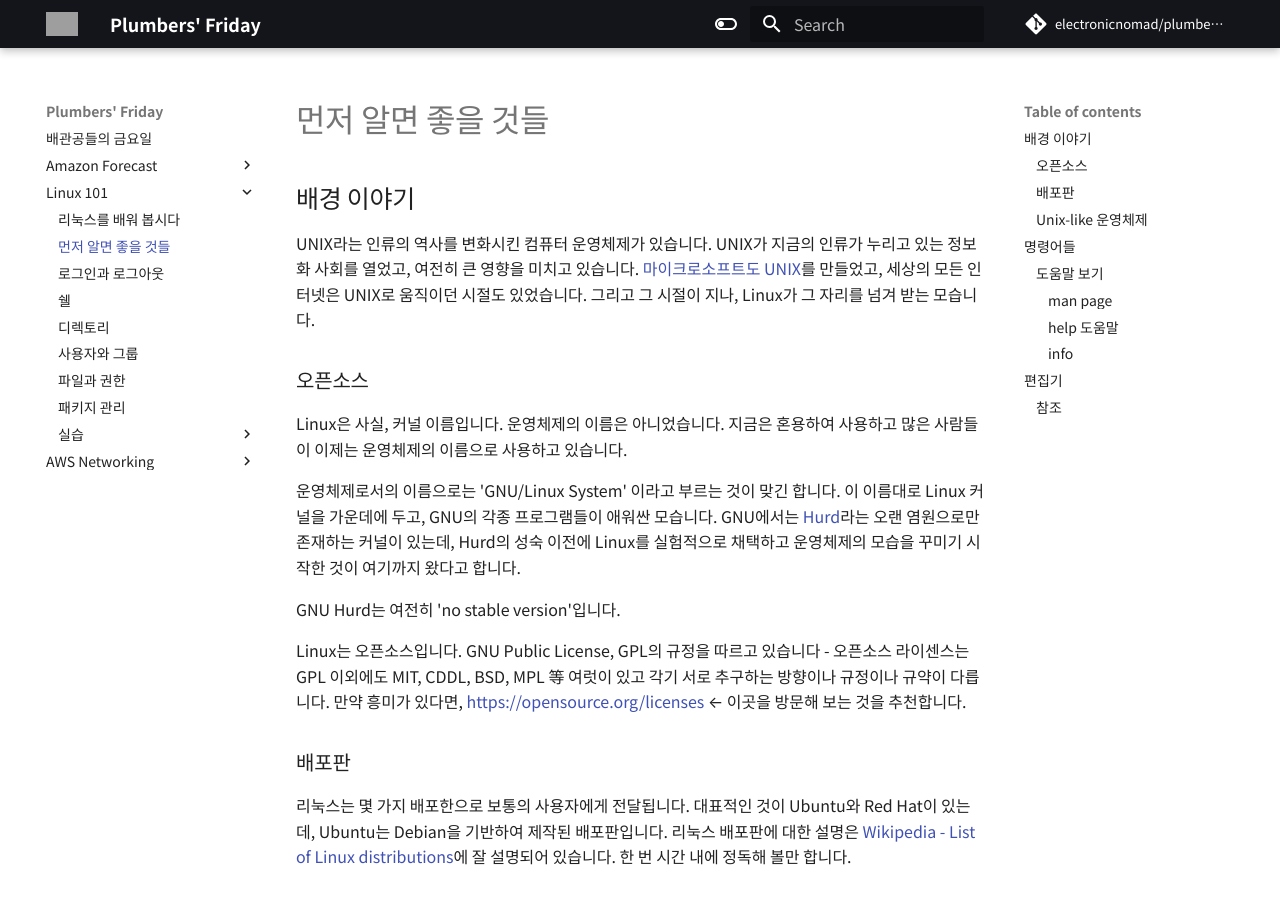
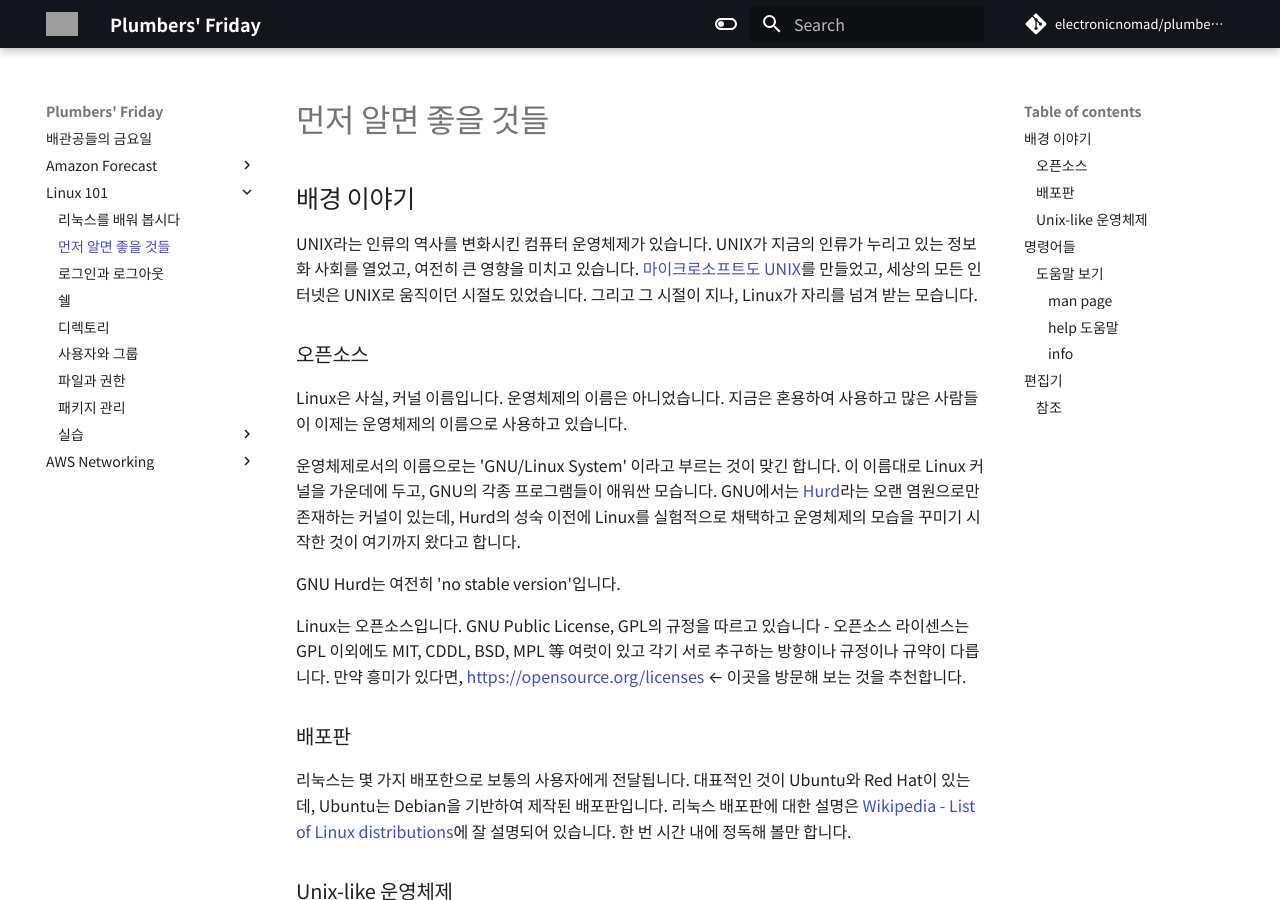
Before and after one commit to electronicnomad/plumbers-friday, an MkDocs documentation site: the page built from docs/linux/things-you-should-know-first.md, in a window 1280 px wide and 900 px high. Built offline with MkDocs 1.6.1 and Material for MkDocs 9.7.7, drawn with Linux system fonts in a browser that asks for light colours; some web fonts are replaced; comment, search, counter and statistics services are not loaded; grey boxes are pictures that could not be loaded.

Commit message:
config update

```diff
--- a/docs/linux/things-you-should-know-first.md
+++ b/docs/linux/things-you-should-know-first.md
@@ -6,7 +6,7 @@
 UNIX가 지금의 인류가 누리고 있는 정보화 사회를 열었고, 여전히 큰 영향을 미치고 있습니다.
 [마이크로소프트도 UNIX](https://en.wikipedia.org/wiki/Xenix)를 만들었고,
 세상의 모든 인터넷은 UNIX로 움직이던 시절도 있었습니다.
-그리고 그 시절이 지나, Linux가 그 자리를 넘겨 받는 모습니다.
+그리고 그 시절이 지나, Linux가 자리를 넘겨 받는 모습니다.
 
 ### 오픈소스
 
--- a/mkdocs.yml
+++ b/mkdocs.yml
@@ -18,8 +18,8 @@
         name: Switch to dark mode
     - media: "(prefers-color-scheme: dark)"
       scheme: slate
-      primary: teal
-      accent: lime
+      primary: blue grey
+      accent: blue grey
       toggle:
         icon: material/toggle-switch
         name: Switch to light mode
```
